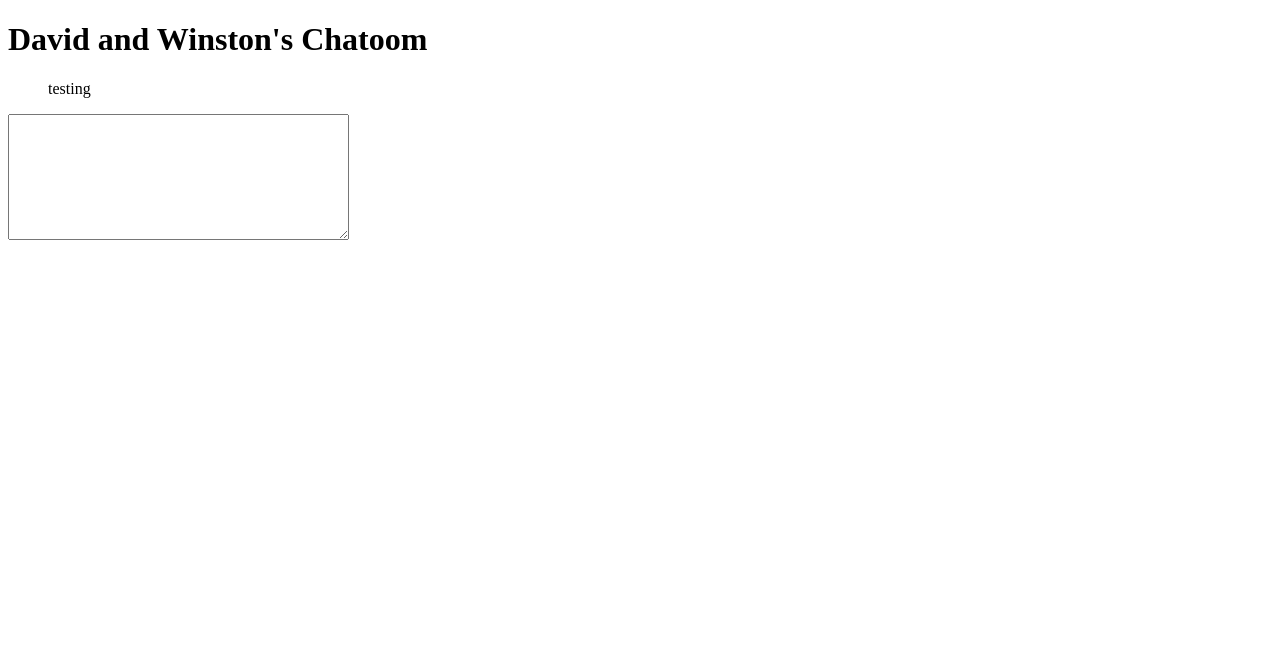
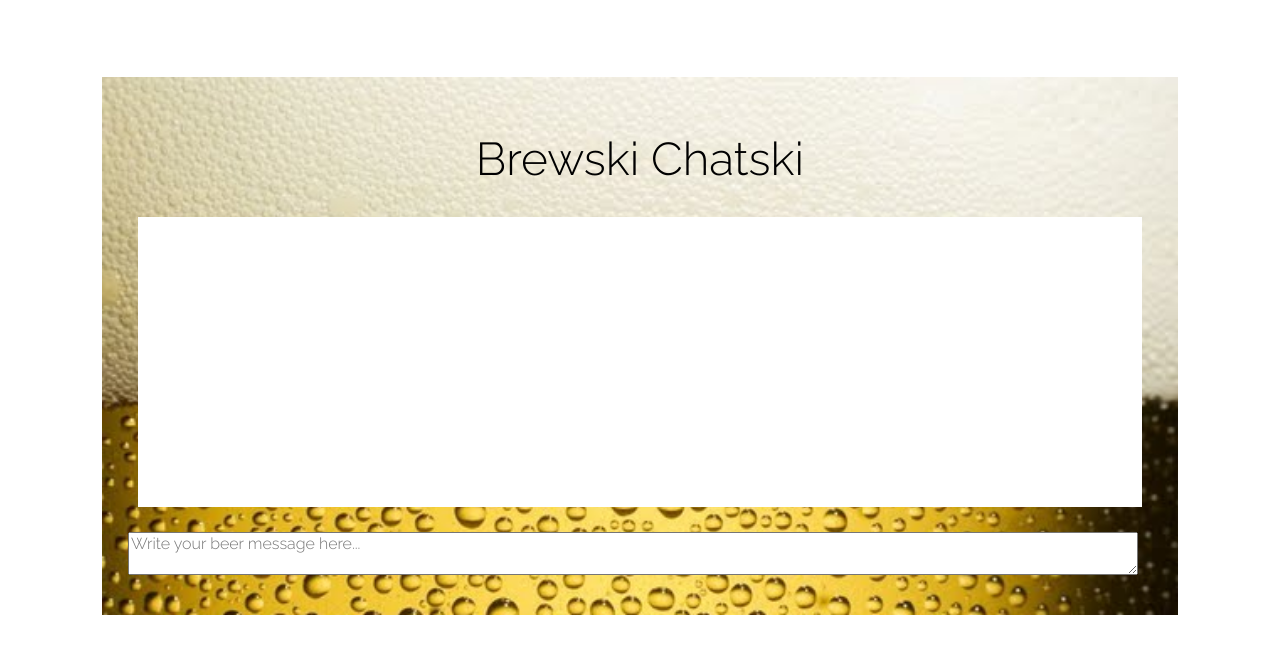
Before and after one commit to TIY-Charleston-Front-End-May2016/dave-winston, a website: page index.html in a window 1280 px wide. Drawn offline with nearby package versions, Linux system fonts and the light colour scheme.

Commit message:
styled chatroom

```diff
--- a/index.html
+++ b/index.html
@@ -2,24 +2,26 @@
 <html>
   <head>
     <meta charset="utf-8">
-    <title>Chat Room</title>
+    <title>Brewski Chatski</title>
+    <link rel="stylesheet" href="https://cdnjs.cloudflare.com/ajax/libs/normalize/4.1.1/normalize.css">
     <link rel="stylesheet" href="styles.css" media="screen" title="no title" charset="utf-8">
+    <link href='https://fonts.googleapis.com/css?family=Raleway:300' rel='stylesheet' type='text/css'>
   </head>
   <body>
-    <div class="main_container">
+
+    <div id="chat-wrap">
       <header>
-        <h1>David and Winston's Chatoom</h1>
+        <h1>Brewski Chatski</h1>
       </header>
-      <div class="chatroom">
-        <ul>
-          <p>
-            testing
-          </p>
-        </ul>
-      </div>
-      <div class="messageBox">
-        <textarea name="newMessage" rows="8" cols="40"></textarea>
-      </div>
+
+      <div id="user-name"></div>
+      <div id="chat-box"><div id="chat-row"></div></div>
+
+
+      <form id="send-message-box">
+        <textarea id="newMessage" maxlength="140" rows="2" cols="40" placeholder="Write your beer message here..."></textarea>
+      </form>
+
     </div>
 
 
--- a/package.json
+++ b/package.json
@@ -1,7 +1,6 @@
 {
   "name": "dave-winston",
   "version": "1.0.0",
-  "description": "",
   "main": "main.js",
   "scripts": {
     "test": "echo \"Error: no test specified\" && exit 1"
@@ -20,5 +19,7 @@
     "bootstrap": "^3.3.6",
     "jquery": "^2.2.4",
     "underscore": "^1.8.3"
-  }
+  },
+  "devDependencies": {},
+  "description": ""
 }
--- a/styles.css
+++ b/styles.css
@@ -0,0 +1,58 @@
+body {
+  background-color: white;
+  font-family: 'Raleway', sans-serif;
+}
+
+a {
+  color: gray;
+  text-decoration:none;
+}
+
+a:hover {
+  text-decoration:none;
+}
+
+
+#chat-wrap {
+  background-image: url("images/take-a-beer-45471.jpg");
+  background-repeat: no-repeat;
+  background-size: cover;
+  justify-content: center;
+  width: 80%;
+  margin: 0 auto;
+  padding: 2%;
+  margin-top: 6%;
+  background-color: #E8E6ED;
+}
+
+
+header {
+  text-align: center;
+}
+
+#send-message-box {
+  width: 99%;
+  margin-bottom: 1%;
+}
+textarea {
+  width: 99%;
+}
+
+h1 {
+  color: black;
+  font-size: 46px;
+  padding: 3%;
+  font-weight: 380;
+  margin: 0 auto;
+}
+
+#chat-box {
+    text-align:left;
+    margin:0 auto;
+    margin-bottom:25px;
+    padding:10px;
+    background:#fff;
+    height:270px;
+    width:96%;
+    border:1px solid #black;
+    overflow:auto; }
```
Also changed, not shown: main.js (+85 -0 lines), images/take-a-beer-45471.jpg (added).
